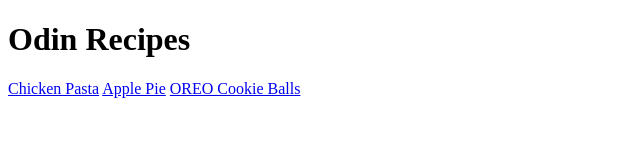
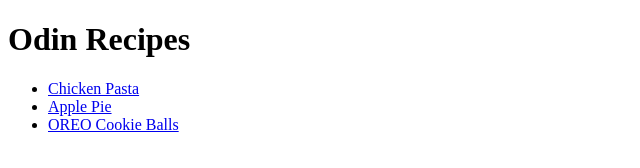
Before and after one commit to Nemeh/odin-recipes, a plain HTML site: page index.html in a window 1280 px wide. Shown: the whole page, without its empty margins (0-640 px from the left). Drawn offline with Linux system fonts and the light colour scheme.

Commit message:
Made a list of the recipes

```diff
--- a/index.html
+++ b/index.html
@@ -8,8 +8,10 @@
 <body>
     <h1>Odin Recipes</h1>
 
-    <a href="./recipes/chicken-pasta.html">Chicken Pasta</a>
-    <a href="./recipes/apple-pie.html">Apple Pie</a>
-    <a href="./recipes/oreo-cookie-balls.html">OREO Cookie Balls</a>
+    <ul>
+        <li><a href="./recipes/chicken-pasta.html">Chicken Pasta</a></li>
+        <li><a href="./recipes/apple-pie.html">Apple Pie</a></li>
+        <li><a href="./recipes/oreo-cookie-balls.html">OREO Cookie Balls</a></li>
+    </ul>
 </body>
 </html>
```
